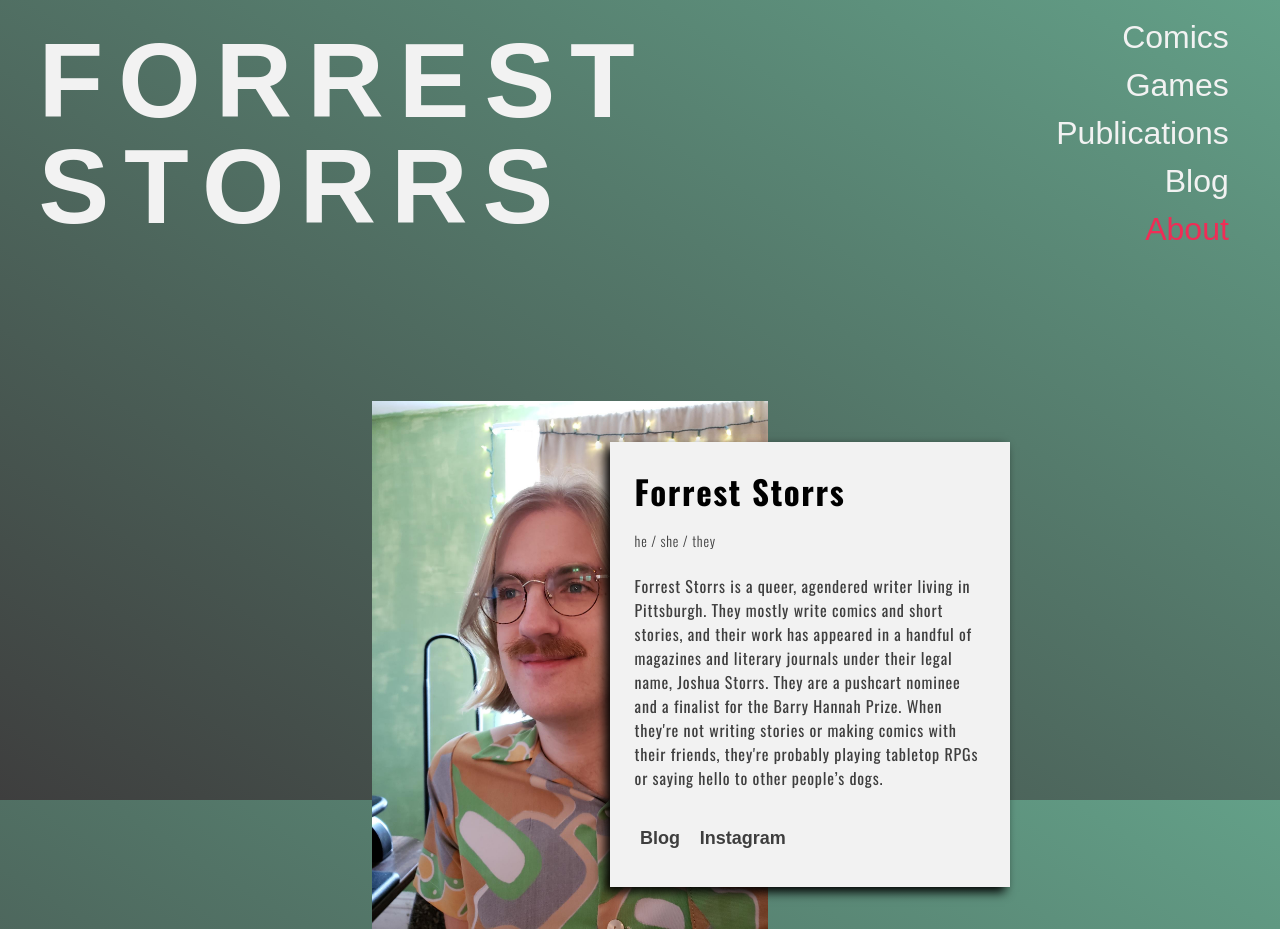
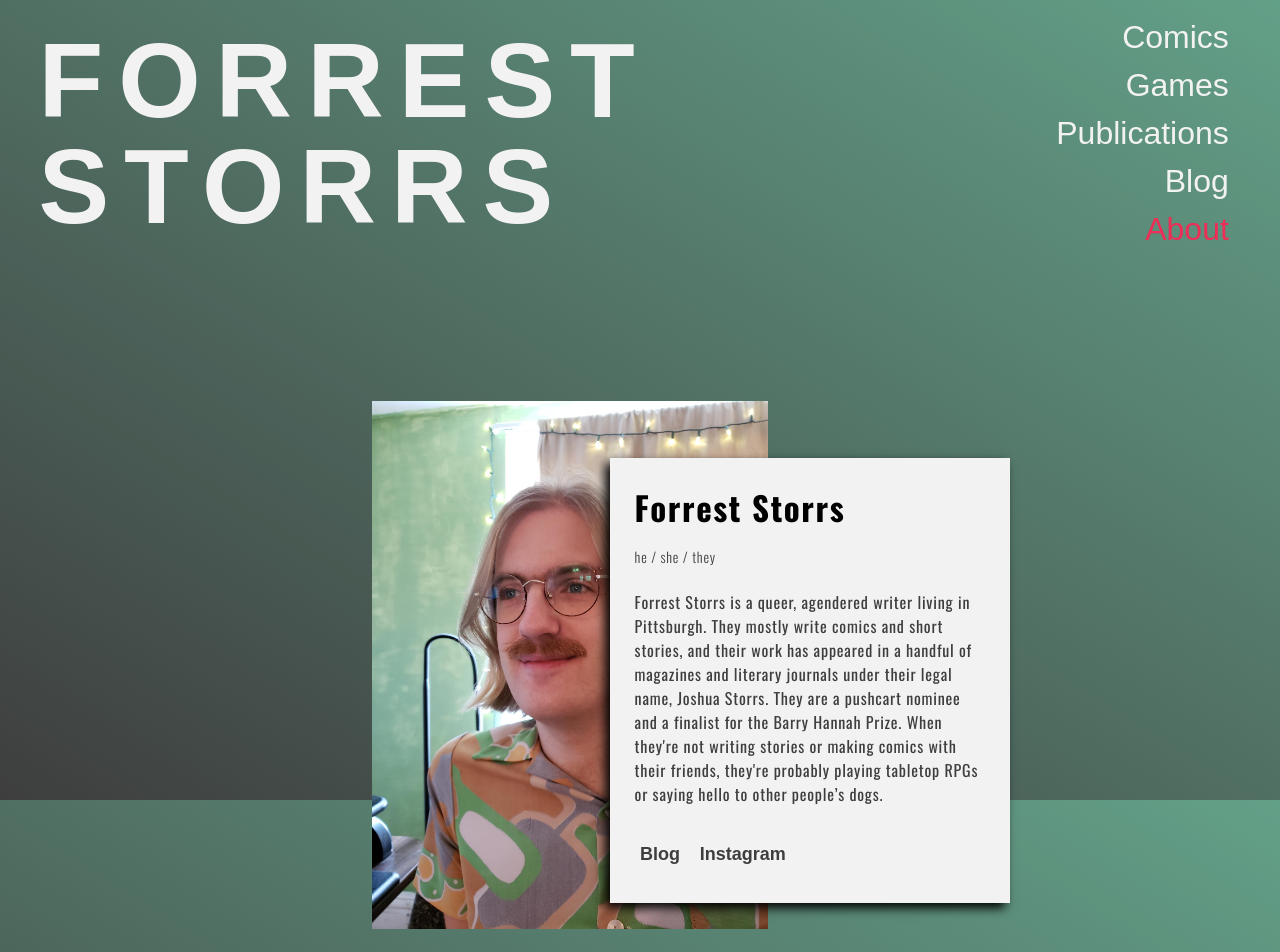
Before and after one commit to Bloombeard/bloombeard.github.io, a Next.js app: page /about in a window 1280 px wide. Shown: the top 952 px of the page. Before the commit the page ends 929 px from the top, so only its background shows below. Built offline with nearby package versions, Linux system fonts and the light colour scheme; a web font is replaced by a local one.

Commit message:
styling tweak

```diff
--- a/common/styles/_content-header-v3.scss
+++ b/common/styles/_content-header-v3.scss
@@ -22,6 +22,7 @@
         .content-header-v3--cover-image {
             object-fit: contain;
             height: auto;
+            margin-bottom: 75px;
         }
     }
 
```
